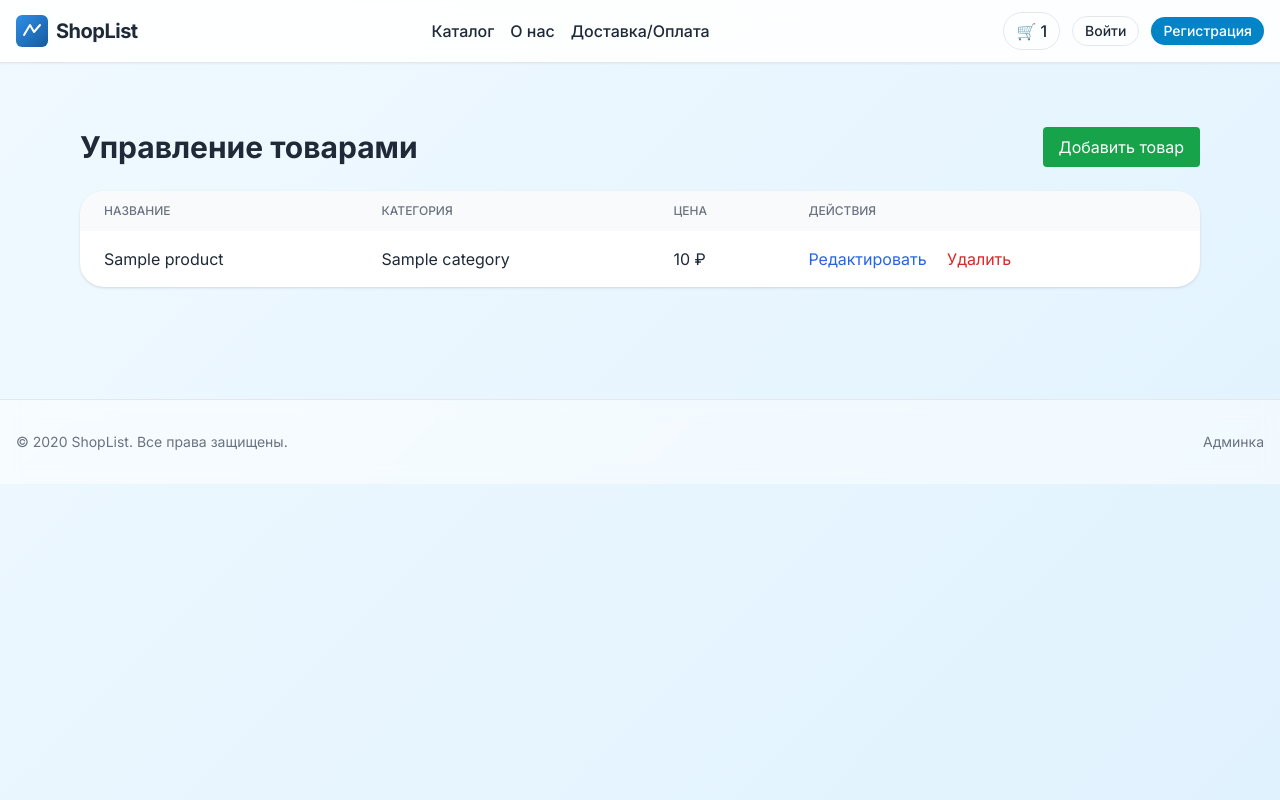
After one commit to JohnDroben/ShopList, a Django app: template shoplist/templates/manager/product_list.html in a window 1280 px wide. The commit adds this page. Run offline with Django 3.2, Linux system fonts and the light colour scheme; the template is opened without the code that fills it: most values are stand-ins (such as "Sample title", 1, 10 or a date in 2020); some libraries are stand-ins or nearby versions.

Commit message:
add code_2

```diff
--- a/shoplist/shop/urls.py
+++ b/shoplist/shop/urls.py
@@ -1,8 +1,9 @@
-from django.urls import path
+from django.urls import path, include
 from .views import ProductListView, ProductDetailView, CategoryView
 
 urlpatterns = [
     path('', ProductListView.as_view(), name='product_list'),
     path('category/<slug:slug>/', CategoryView.as_view(), name='category'),
     path('<slug:slug>/', ProductDetailView.as_view(), name='product_detail'),
+    path('manager/', include('manager.urls', namespace='manager')),
 ]
--- a/shoplist/templates/base.html
+++ b/shoplist/templates/base.html
@@ -1,73 +1,131 @@
 {% load static %}
-<! DOCTYPE html>
+<!DOCTYPE html>
 <html lang="ru">
 <head>
     <meta charset="UTF-8">
     <meta name="viewport" content="width=device-width, initial-scale=1">
     <title>{% block title %}ShopList{% endblock %}</title>
-    <!-- Tailwind via CDN for rapid test -->
+
+    <!-- Современная цветовая палитра 2025 -->
     <script src="https://cdn.tailwindcss.com"></script>
     <script>
         tailwind.config = {
             theme: {
                 extend: {
                     colors: {
-                        brand: {
-                            50: '#f5fbff',
-                            100: '#e6f4ff',
-                            200: '#bfdefa',
-                            300: '#8cc4f5',
-                            400: '#56a9ef',
-                            500: '#2f8fe6',
-                            600: '#1c72c4',
-                            700: '#165aa0',
-                            800: '#12477f',
-                            900: '#0e3662',
+                        // Современная палитра 2025
+                        primary: {
+                            50: '#f0f9ff',
+                            100: '#e0f2fe',
+                            200: '#bae6fd',
+                            300: '#7dd3fc',
+                            400: '#38bdf8',
+                            500: '#0ea5e9',
+                            600: '#0284c7',
+                            700: '#0369a1',
+                            800: '#075985',
+                            900: '#0c4a6e',
+                        },
+                        secondary: {
+                            50: '#faf6fe',
+                            100: '#f3e8fd',
+                            200: '#e9d5fd',
+                            300: '#d8b4fa',
+                            400: '#c084fc',
+                            500: '#a855f7',
+                            600: '#9333ea',
+                            700: '#7c3aed',
+                            800: '#6b21a8',
+                            900: '#581c87',
+                        },
+                        accent: {
+                            50: '#fef7e6',
+                            100: '#feeccb',
+                            200: '#fdd89d',
+                            300: '#fbc065',
+                            400: '#f9a32d',
+                            500: '#f59e0b',
+                            600: '#d97706',
+                            700: '#b45309',
+                            800: '#92400e',
+                            900: '#78350f',
                         }
                     },
-                    borderRadius: { '2xl': '1.5rem' }
+                    fontFamily: {
+                        'sans': ['Inter', 'ui-sans-serif', 'system-ui'],
+                    },
+                    borderRadius: {
+                        '2xl': '1.5rem',
+                        '3xl': '2rem'
+                    }
                 }
             }
         }
     </script>
+
     <link rel="stylesheet" href="https://cdn.jsdelivr.net/npm/glightbox/dist/css/glightbox.min.css">
     <link rel="icon" href="{% static 'images/logo.svg' %}">
+
+    <!-- Подключение современного шрифта -->
+    <link rel="preconnect" href="https://fonts.googleapis.com">
+    <link rel="preconnect" href="https://fonts.gstatic.com" crossorigin>
+    <link href="https://fonts.googleapis.com/css2?family=Inter:wght@300;400;500;600;700&display=swap" rel="stylesheet">
+
+    <style>
+        .line-clamp-2 {
+            display: -webkit-box;
+            -webkit-line-clamp: 2;
+            -webkit-box-orient: vertical;
+            overflow: hidden;
+        }
+        body {
+            font-family: 'Inter', sans-serif;
+            background: linear-gradient(135deg, #f0f9ff 0%, #e0f2fe 100%);
+            min-height: 100vh;
+        }
+    </style>
 </head>
-<body class="min-h-screen bg-gray-50 text-gray-800">
-    <header class="sticky top-0 z-40 bg-white/80 backdrop-blur border-b">
+<body class="min-h-screen text-gray-800">
+    <header class="sticky top-0 z-40 bg-white/90 backdrop-blur border-b shadow-sm">
         <div class="max-w-7xl mx-auto px-4 py-3 flex items-center justify-between">
             <a href="/" class="flex items-center gap-2 group">
                 <img src="{% static 'images/logo.svg' %}" class="h-8 w-8" alt="logo"/>
-                <span class="font-bold tracking-tight text-xl group-hover:text-brand-600 transition">ShopList</span>
+                <span class="font-bold tracking-tight text-xl group-hover:text-primary-600 transition">ShopList</span>
             </a>
             <nav class="flex items-center gap-4">
-                <a href="/shop/" class="hover:text-brand-600">Каталог</a>
-                <a href="/pages/about/" class="hover:text-brand-600">О нас</a>
-                <a href="/pages/delivery/" class="hover:text-brand-600">Доставка/Оплата</a>
+                <a href="/shop/" class="hover:text-primary-600 font-medium">Каталог</a>
+                <a href="/pages/about/" class="hover:text-primary-600 font-medium">О нас</a>
+                <a href="/pages/delivery/" class="hover:text-primary-600 font-medium">Доставка/Оплата</a>
             </nav>
             <div class="flex items-center gap-3">
-                <a href="/cart/" class="inline-flex items-center gap-1 px-3 py-1.5 rounded-full border hover:bg-gray-100">
+                <a href="/cart/" class="inline-flex items-center gap-1 px-3 py-1.5 rounded-full border hover:bg-gray-50 font-medium">
                     🛒 <span>{% with cart=cart_summary %}{{ cart.total_qty }}{% endwith %}</span>
                 </a>
                 {% if user.is_authenticated %}
-                <a href="/users/profile/" class="hover:text-brand-600">Личный кабинет</a>
-                <a href="/users/logout/" class="text-sm px-3 py-1 rounded-full border">Выйти</a>
+                <a href="/users/profile/" class="hover:text-primary-600 font-medium">Личный кабинет</a>
+                <form action="/users/logout/" method="post" class="inline">
+                    {% csrf_token %}
+                    <button type="submit" class="text-sm px-3 py-1 rounded-full border hover:bg-gray-50 font-medium">Выйти</button>
+                </form>
                 {% else %}
-                <a href="/users/login/" class="text-sm px-3 py-1 rounded-full border">Войти</a>
-                <a href="/users/signup/" class="text-sm px-3 py-1 rounded-full bg-brand-600 text-white">Регистрация</a>
+                <a href="/users/login/" class="text-sm px-3 py-1 rounded-full border hover:bg-gray-50 font-medium">Войти</a>
+                <a href="/users/signup/" class="text-sm px-3 py-1 rounded-full bg-primary-600 text-white hover:bg-primary-700 font-medium">Регистрация</a>
                 {% endif %}
             </div>
         </div>
     </header>
+
     <main class="max-w-7xl mx-auto px-4 py-8">
         {% block content %}{% endblock %}
     </main>
-    <footer class="border-t py-8 text-sm text-gray-500">
+
+    <footer class="border-t bg-white/50 backdrop-blur py-8 text-sm text-gray-500 mt-12">
         <div class="max-w-7xl mx-auto px-4 flex flex-col sm:flex-row justify-between gap-3">
             <p>© {{ now|date:"Y" }} ShopList. Все права защищены.</p>
-            <p><a href="/admin/">Админка</a></p>
+            <p><a href="/admin/" class="hover:text-primary-600">Админка</a></p>
         </div>
     </footer>
+
     <script src="https://cdn.jsdelivr.net/npm/glightbox/dist/js/glightbox.min.js"></script>
     <script>window.lightbox = GLightbox();</script>
 </body>
--- /dev/null
+++ b/shoplist/templates/manager/product_list.html
@@ -0,0 +1,39 @@
+{% extends 'base.html' %}
+{% load static %}
+
+{% block title %}Управление товарами{% endblock %}
+
+{% block content %}
+<div class="max-w-6xl mx-auto px-4 py-8">
+    <div class="flex justify-between items-center mb-6">
+        <h1 class="text-3xl font-bold">Управление товарами</h1>
+        <a href="{% url 'manager:product_create' %}" class="px-4 py-2 bg-green-600 text-white rounded">Добавить товар</a>
+    </div>
+
+    <div class="bg-white rounded-2xl shadow overflow-hidden">
+        <table class="min-w-full">
+            <thead class="bg-gray-50">
+                <tr>
+                    <th class="px-6 py-3 text-left text-xs font-medium text-gray-500 uppercase">Название</th>
+                    <th class="px-6 py-3 text-left text-xs font-medium text-gray-500 uppercase">Категория</th>
+                    <th class="px-6 py-3 text-left text-xs font-medium text-gray-500 uppercase">Цена</th>
+                    <th class="px-6 py-3 text-left text-xs font-medium text-gray-500 uppercase">Действия</th>
+                </tr>
+            </thead>
+            <tbody class="divide-y divide-gray-200">
+                {% for product in products %}
+                <tr>
+                    <td class="px-6 py-4">{{ product.name }}</td>
+                    <td class="px-6 py-4">{{ product.category.name }}</td>
+                    <td class="px-6 py-4">{{ product.price }} ₽</td>
+                    <td class="px-6 py-4">
+                        <a href="{% url 'manager:product_edit' product.id %}" class="text-blue-600 hover:text-blue-800">Редактировать</a>
+                        <a href="{% url 'manager:product_delete' product.id %}" class="ml-4 text-red-600 hover:text-red-800">Удалить</a>
+                    </td>
+                </tr>
+                {% endfor %}
+            </tbody>
+        </table>
+    </div>
+</div>
+{% endblock %}
--- a/shoplist/templates/pages/home.html
+++ b/shoplist/templates/pages/home.html
@@ -14,7 +14,7 @@
         </div>
     </div>
     <div class="grid grid-cols-3 gap-3">
-        {% for p in products|slice:":6" %}
+        {% for p in products|slice:":12" %}
         <a href="{% if p.image %}{{ p.image.url }}{% else %}#{% endif %}" class="group rounded-2xl overflow-hidden border glightbox" data-gallery="hero">
             <img src="{% if p.image %}{{ p.image.url }}{% else %}{% static 'images/placeholder.svg' %}{% endif %}" class="w-full h-32 object-cover group-hover:scale-105 transition" alt="{{ p.name }}"/>
         </a>
```
Also changed, not shown: shoplist/manager/forms.py (added, +31 -0 lines), shoplist/manager/urls.py (added, +15 -0 lines), shoplist/shop/management/commands/seed_data.py (+58 -5 lines), shoplist/templates/manager/dashboard.html (added, +30 -0 lines), shoplist/templates/manager/product_form.html (added, +29 -0 lines), shoplist/templates/shop/product_detail.html (+7 -0 lines), shoplist/templates/shop/product_list.html (+7 -0 lines), README.md (deleted).
